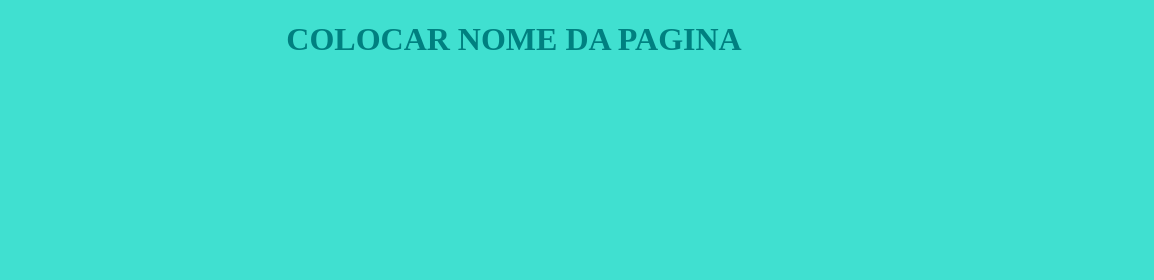
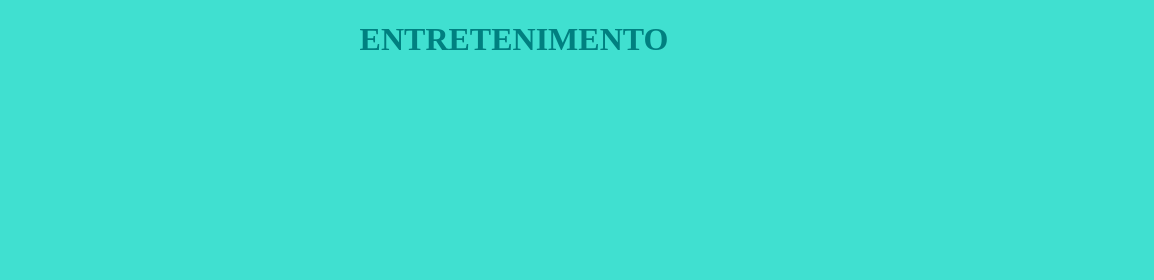
Before and after one commit to anneskirodriguez/projeto, a plain HTML site: page projeto.html in a window 1280 px wide. Shown: the top 280 px of the page, 126-1280 px from the left. Drawn offline with Linux system fonts and the light colour scheme.

Commit message:
Update projeto.html

```diff
--- a/projeto.html
+++ b/projeto.html
@@ -3,7 +3,7 @@
   <head>
     <meta charset="UTF-8">
 
-         <h1 align="center"><font color="#008080">COLOCAR NOME DA PAGINA</h1></font>
+         <h1 align="center"><font color="#008080">ENTRETENIMENTO</h1></font>
          <align="center"> <img id="imagem1.jpg"img "src  "![cabecalho](https://user-images.githubusercontent.com/107090581/194202236-1b58b4d6-7d91-435f-967d-71915582a0ca.png)"
          width="40px" height="40px">
   <link rel="stylesheet" herf="style.css">
```
